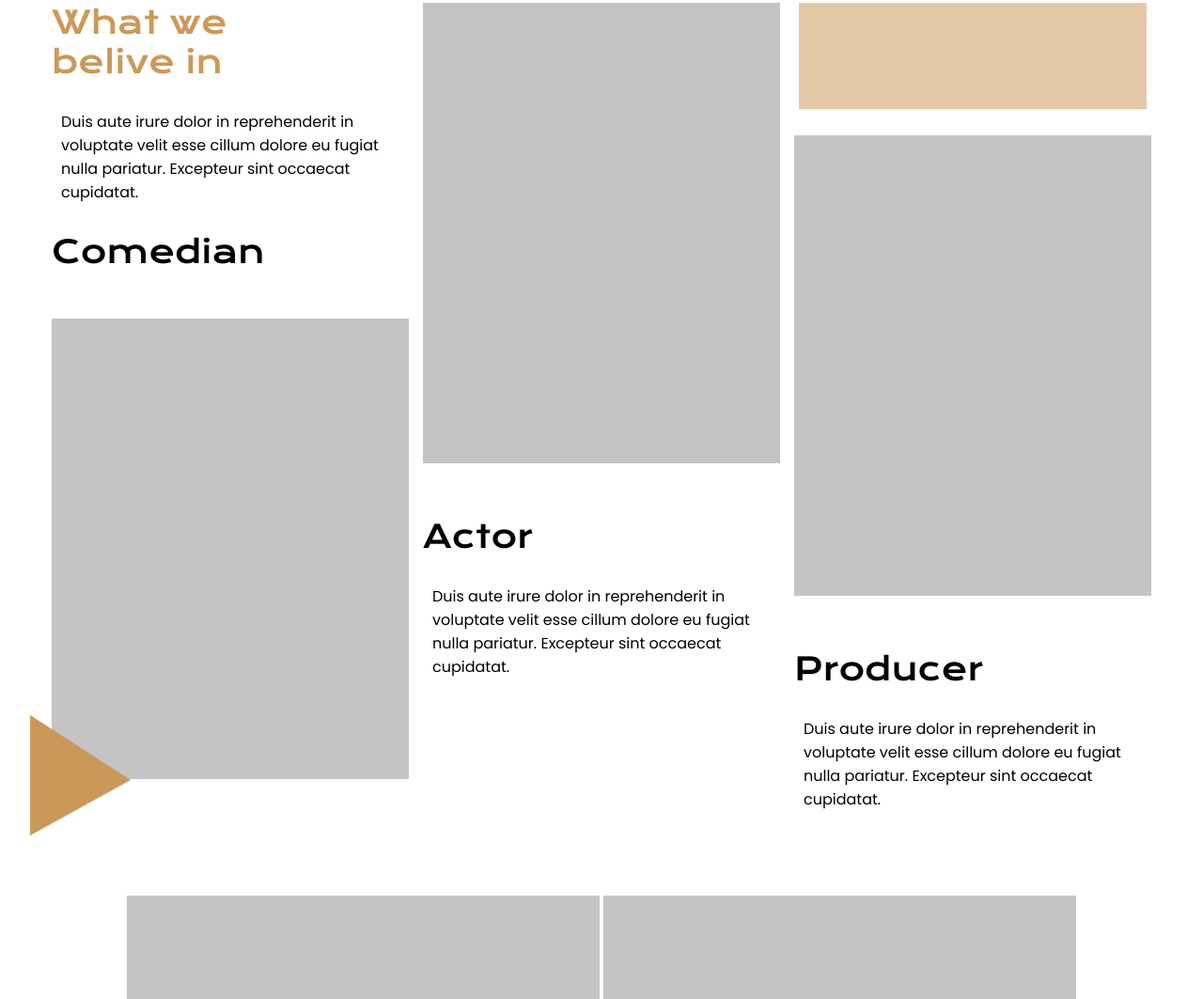
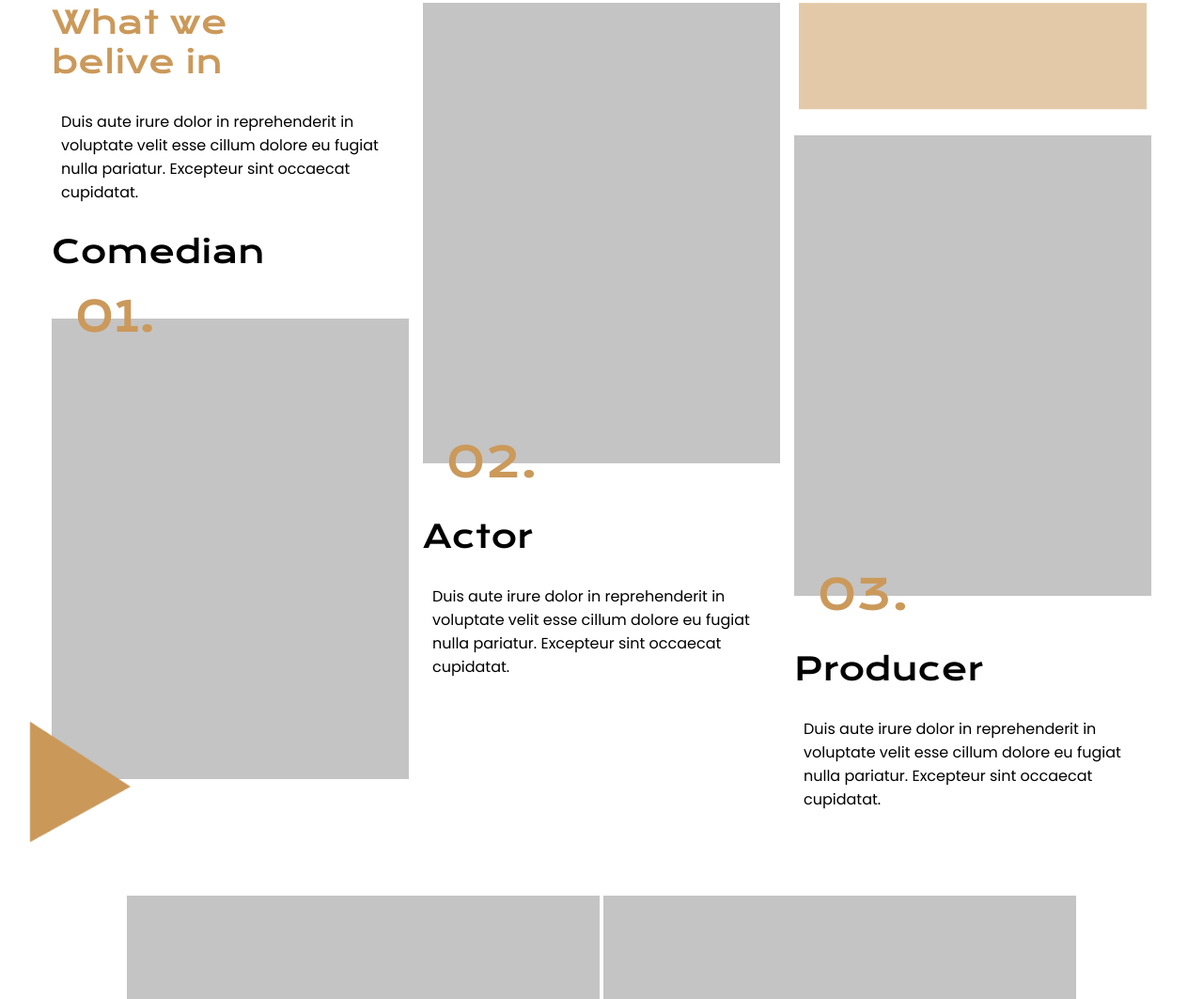
Before and after one commit to classferreiracode/rinhadosestagiarios, a plain HTML site: page app/index.html in a window 1280 px wide. Shown: the part 1079-2142 px from the top of the page at 94% size. Drawn offline with nearby package versions, Linux system fonts and the light colour scheme.

Commit message:
wip: about css

```diff
--- a/app/css/styles.css
+++ b/app/css/styles.css
@@ -126,7 +126,6 @@
 #about {
     max-width: 1170px;
     width: 100%;
-    /* height: 1035px; */
     margin-top: 60px;
     margin-bottom: 60px;
     display: flex;
@@ -162,16 +161,35 @@
 #about .about1 article div {
     position: relative;
 }
+#about .about1 article div label {
+    color: var(--color-font);
+    font-size: 2.8rem;
+    font-family: "Krona One", sans-serif;
+    position: absolute;
+    top: -30px;
+    left: 25px;
+}
 #about .about1 article div .about1img2 {
     position: absolute;
     width: 200px;
     height: 200px;
     left: -100px;
-    top:390px;
+    bottom: -100px;;
 }
 
 #about .about2 {
     text-align: left;
+}
+#about .about2 div {
+    position: relative;
+}
+#about .about2 div label {
+    color: var(--color-font);
+    font-size: 2.8rem;
+    font-family: "Krona One", sans-serif;
+    position: absolute;
+    bottom: -20px;
+    left: 25px;
 }
 #about .about2 h2 {
     text-align: left;
@@ -184,7 +202,21 @@
     text-align: left;
 }
 
-#about .about3 :nth-child(2){
+#about .about3 div{
+    position: relative;
+    margin-top: 20px;
+}
+#about .about3 div label{
+    color: var(--color-font);
+    font-size: 2.8rem;
+    font-family: "Krona One", sans-serif;
+    position: absolute;
+    bottom: -20px;
+    left: 25px;
+}
+#about .about3 div
+
+#about .about3{
     margin-top: 20px;
 }
 #about .about3 h2 {
--- a/app/index.html
+++ b/app/index.html
@@ -60,6 +60,7 @@
                     <h2>Comedian</h2>
                 </header>
                 <div>
+                    <label for="about1img1">01.</label>
                     <img id="about1img1" src="./img/Image.png" alt="">
                     <img class="about1img2" src="./img/comed-shape 2.png" alt="">
                 </div>
@@ -68,7 +69,8 @@
 
         <article class="about2">
             <div>
-                <img src="./img/Image.png" alt="">
+                <label for="about2img1">02.</label>
+                <img id="about2img1" src="./img/Image.png" alt="">
             </div>
             <header>
                 <h2>Actor</h2>
@@ -79,7 +81,10 @@
         <div class="about3">
             <img src="./img/Rectangle 21.png" alt="">
             <article>
-                <img src="./img/Image.png" alt="">
+                <div>
+                    <label for="about3img1">03.</label>
+                    <img id="about3img1" src="./img/Image.png" alt="">
+                </div>
                 <header>
                     <h2>Producer</h2>
                 </header>
```
